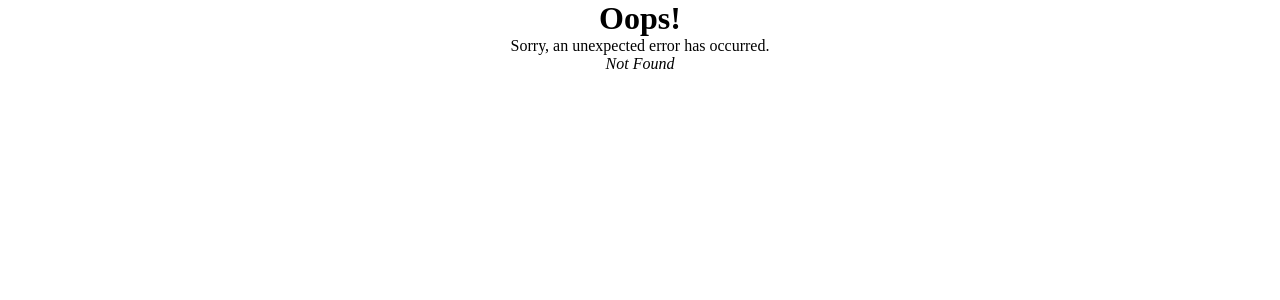
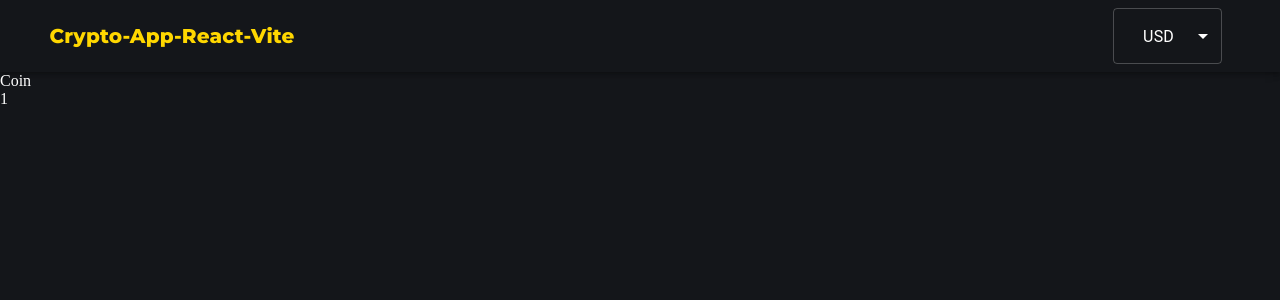
Before and after one commit to BlackKnightZERO/Crypto-App-React-Vite, a React (Vite) app: page /coins/1 in a window 1280 px wide. Before the commit this address had no page. Shown: the top 300 px of the page. Built offline with nearby package versions, Linux system fonts and the light colour scheme.

Commit message:
router-&-theme-setup

```diff
--- a/src/App.css
+++ b/src/App.css
@@ -19,3 +19,21 @@ a {
   justify-content: center;
   width: 100%;
 }
+
+.app-container {
+  background-color: #14161a;
+  color: #fff;
+  min-height: 100vh;
+}
+
+.header-wrapper {
+  padding: 0 2%;
+}
+
+.header-logo {
+  color: gold;
+  flex-grow: 1;
+  font-family: "Montserrat" !important;
+  font-weight: bold !important;
+  cursor: pointer;
+}
--- a/src/App.jsx
+++ b/src/App.jsx
@@ -1,11 +1,14 @@
 import './App.css'
+import Header from './components/Header'
 
 function App() {
-
   return (
-    <div className="App">
-      App
-    </div>
+    <>
+    <Header />
+      <div className="App">
+        App
+      </div>
+    </>
   )
 }
 
--- a/src/components/Header.jsx
+++ b/src/components/Header.jsx
@@ -1,8 +1,38 @@
-import React from 'react'
+import AppBar from '@mui/material/AppBar'
+import { Container, FormControl, InputLabel, Select, MenuItem } from '@mui/material';
+import Toolbar from '@mui/material/Toolbar'
+import Typography from '@mui/material/Typography'
+import { useState } from 'react';
+import { Link } from 'react-router-dom';
 
 const Header = () => {
+
+  const [currency, setCurrency] = useState("USD")
+
   return (
-    <div>Header</div>
+    <AppBar position="static" color="transparent">
+      <div className="header-wrapper">
+        <Toolbar>
+            <Typography variant="h6" component="div" className="header-logo">
+              <Link to="/">
+                Crypto-App-React-Vite
+              </Link>
+            </Typography>
+          <div>
+            <FormControl sx={{ m: 1, minWidth: 100 }}>
+              <Select
+                value={currency}
+                onChange={ (event) => setCurrency(event.target.value) }
+                autoWidth
+              >
+                <MenuItem value="USD">&nbsp;&nbsp;&nbsp; USD &nbsp;&nbsp;&nbsp;</MenuItem>
+                <MenuItem value="BDT">&nbsp;&nbsp;&nbsp; BDT &nbsp;&nbsp;&nbsp;</MenuItem>
+              </Select>
+            </FormControl>
+          </div>
+        </Toolbar>
+      </div>
+    </AppBar>
   )
 }
 
--- a/src/main.jsx
+++ b/src/main.jsx
@@ -3,6 +3,14 @@ import ReactDOM from 'react-dom/client'
 import App from './App'
 import ErrorPage from './error-page'
 import Coin from './pages/Coin'
+
+import { ThemeProvider, createTheme } from '@mui/material/styles';
+
+const darkTheme = createTheme({
+  palette: {
+    mode: 'dark',
+  },
+});
 
 import {
   createBrowserRouter,
@@ -17,7 +25,7 @@ const router = createBrowserRouter([
     errorElement: <ErrorPage />
   },
   {
-    path: "/coin/:coinId",
+    path: "/coins/:coinId",
     element: <Coin />,
     errorElement: <ErrorPage />
   }
@@ -25,6 +33,10 @@ const router = createBrowserRouter([
 
 ReactDOM.createRoot(document.getElementById('root')).render(
   <React.StrictMode>
-    <RouterProvider router={router} />
+    <ThemeProvider theme={darkTheme}>
+      <div className='app-container'>
+        <RouterProvider router={router} />
+      </div>
+    </ThemeProvider>
   </React.StrictMode>,
 )
--- a/src/pages/Coin.jsx
+++ b/src/pages/Coin.jsx
@@ -1,6 +1,7 @@
 import React from 'react'
 
 import { useParams } from 'react-router-dom';
+import Header from '../components/Header';
 
 const Coin = () => {
 
@@ -8,6 +9,7 @@ const Coin = () => {
 
   return (
     <>
+    <Header />
     <div>Coin</div>
     <p>{coinId}</p>
     </>
```
